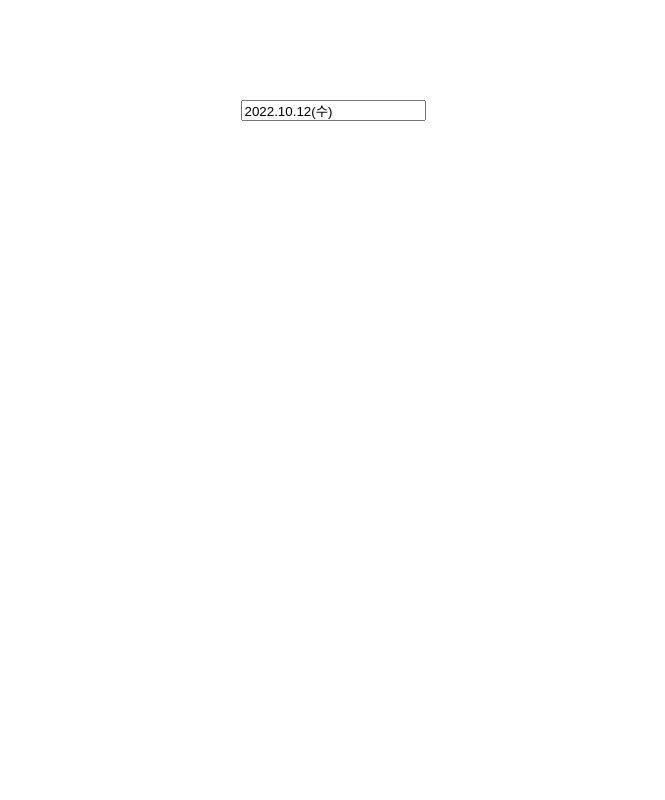
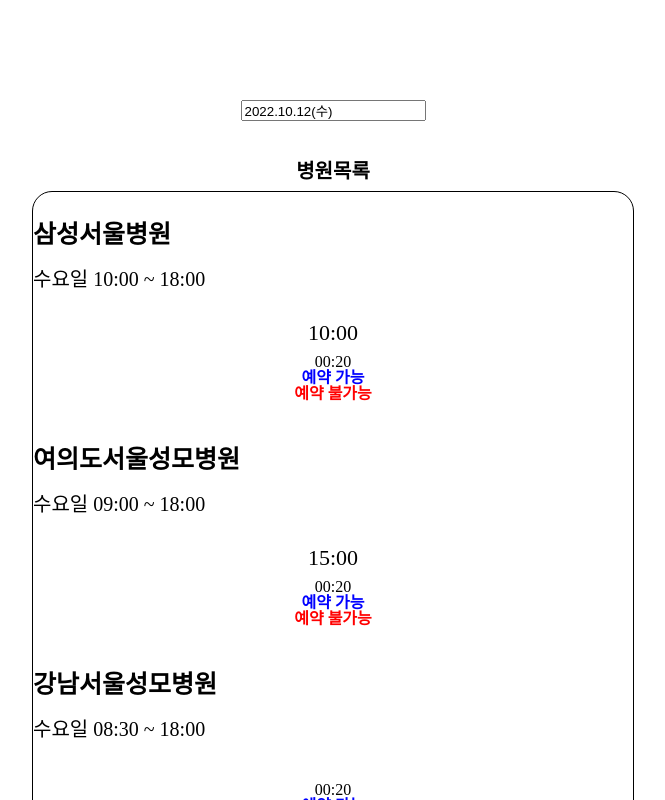
Before and after one commit to Roxy100/hospital-reservation-system, a React (Create React App) app: page /schedule in a window 1280 px wide. Shown: the top 800 px of the page, without its empty margins (317-982 px from the left). Built offline with nearby package versions, Linux system fonts and the light colour scheme.

Commit message:
UI, Feature: 예약가능목록 목데이타 임시 저장 및 UI 구현

```diff
--- /dev/null
+++ b/public/datas/schedulelist.json
@@ -0,0 +1,55 @@
+{
+  "data": [
+    {
+      "scheduleListId": 1,
+      "hospitalName": "삼성서울병원",
+      "hospitalHour": "10:00 ~ 18:00",
+      "reservationHour": "10:00"
+    },
+    {
+      "scheduleListId": 2,
+      "hospitalName": "여의도서울성모병원",
+      "hospitalHour": "09:00 ~ 18:00",
+      "reservationHour": "15:00"
+    },
+    {
+      "scheduleListId": 3,
+      "hospitalName": "강남서울성모병원",
+      "hospitalHour": "08:30 ~ 18:00",
+      "reservationHours": [
+        {
+          "hourId": 3,
+          "firstHour": "10:00",
+          "secondHour": "12:30",
+          "thirdHour": "13:00"
+        }
+      ]
+    },
+    {
+      "scheduleListId": 4,
+      "hospitalName": "고려대학교병원",
+      "hospitalHour": "09:30 ~ 18:00",
+      "reservationHours": [
+        {
+          "hourId": 4,
+          "firstHour": "09:30",
+          "secondHour": "14:30",
+          "thirdHour": "15:30"
+        }
+      ]
+    },
+    {
+      "scheduleListId": 5,
+      "hospitalName": "강남세브란스병원",
+      "hospitalHour": "08:00 ~ 18:00",
+      "reservationHours": [
+        {
+          "hourId": 5,
+          "firstHour": "10:00",
+          "secondHour": "15:30",
+          "thirdHour": "17:00"
+        }
+      ]
+    }
+  ]
+}
--- /dev/null
+++ b/src/Components/ScheduleList.js
@@ -0,0 +1,125 @@
+import React, { useEffect, useState } from 'react';
+import styled from 'styled-components';
+
+const ScheduleList = ({ checkInDate }) => {
+  const [scheduleList, setScheduleList] = useState([]);
+
+  // 해당날짜의 요일
+  const week = ['일', '월', '화', '수', '목', '금', '토'];
+  let dayOfWeek = week[checkInDate.getDay()];
+
+  // 해당날짜의 시간/분
+  let hours = ('0' + checkInDate.getHours()).slice(-2);
+  let minutes = ('0' + checkInDate.getMinutes()).slice(-2);
+  let currentTime = hours + ':' + minutes;
+
+  useEffect(() => {
+    fetch('/datas/schedulelist.json')
+      .then(res => res.json())
+      .then(res => {
+        setScheduleList(res.data);
+      });
+  }, []);
+
+  return (
+    <StyledScheduleList>
+      <div className="schedulelist_container">
+        <span className="schedulelist_title">병원목록</span>
+        <ul className="schedule_component">
+          {scheduleList &&
+            scheduleList.map((schedule, index) => {
+              return (
+                <li key={schedule.scheduleListId}>
+                  <li className="hospital_name">{schedule.hospitalName}</li>
+                  <li className="hospital_hour">
+                    {`${dayOfWeek}요일 ${schedule.hospitalHour}`}
+                  </li>
+                  <li className="reservation_container">
+                    <div className="reservation_hour">
+                      {schedule.reservationHour}
+                    </div>
+                    {/* <ul className="reservation_hours">
+                      {scheduleList.reservationHours &&
+                        scheduleList.reservationHours.map((hour, index) => {
+                          {
+                            <li key={hour.hourId}>
+                              <span>{hour.firstHour}</span>
+                              <span>{hour.secondHour}</span>
+                              <span>{hour.thirdHour}</span>
+                            </li>;
+                          }
+                        })}
+                    </ul> */}
+                    {currentTime}
+                    <div className="reservationable">예약 가능</div>
+                    <div className="no_reservationable">예약 불가능</div>
+                  </li>
+                </li>
+              );
+            })}
+        </ul>
+      </div>
+    </StyledScheduleList>
+  );
+};
+
+const StyledScheduleList = styled.div`
+  .schedulelist_container {
+    margin: 40px;
+    display: flex;
+    justify-content: center;
+    align-items: center;
+    flex-direction: column;
+
+    .schedulelist_title {
+      display: block;
+      font-size: 20px;
+      font-weight: 600;
+      margin-bottom: 10px;
+    }
+
+    .schedule_component {
+      width: 600px;
+      border: 1px solid black;
+      border-radius: 20px;
+
+      li {
+        display: flex;
+        flex-direction: column;
+        margin: 15px 0;
+
+        .hospital_name {
+          font-size: 25px;
+          font-weight: 700;
+        }
+
+        .hospital_hour {
+          line-height: 5px;
+          font-size: 20px;
+        }
+
+        .reservation_container {
+          width: 100%;
+          display: flex;
+          justify-content: center;
+          align-items: center;
+
+          .reservation_hour {
+            margin: 10px;
+            font-size: 22px;
+          }
+          .reservationable {
+            color: blue;
+            font-weight: 600;
+          }
+          .no_reservationable {
+            color: red;
+            font-weight: 600;
+          }
+        }
+      }
+    }
+  }
+`;
+
+export default ScheduleList;
--- a/src/Pages/Schedule.js
+++ b/src/Pages/Schedule.js
@@ -3,6 +3,8 @@
 import { ko } from 'date-fns/esm/locale';
 import 'react-datepicker/dist/react-datepicker.css';
 import styled from 'styled-components';
+
+import ScheduleList from '../Components/ScheduleList';
 
 const Schedule = () => {
   const [checkInDate, setCheckInDate] = useState(new Date());
@@ -18,6 +20,7 @@
           selected={checkInDate}
           onChange={date => setCheckInDate(date)}
         />
+        <ScheduleList checkInDate={checkInDate} />
       </div>
     </StyledSchedule>
   );
```
